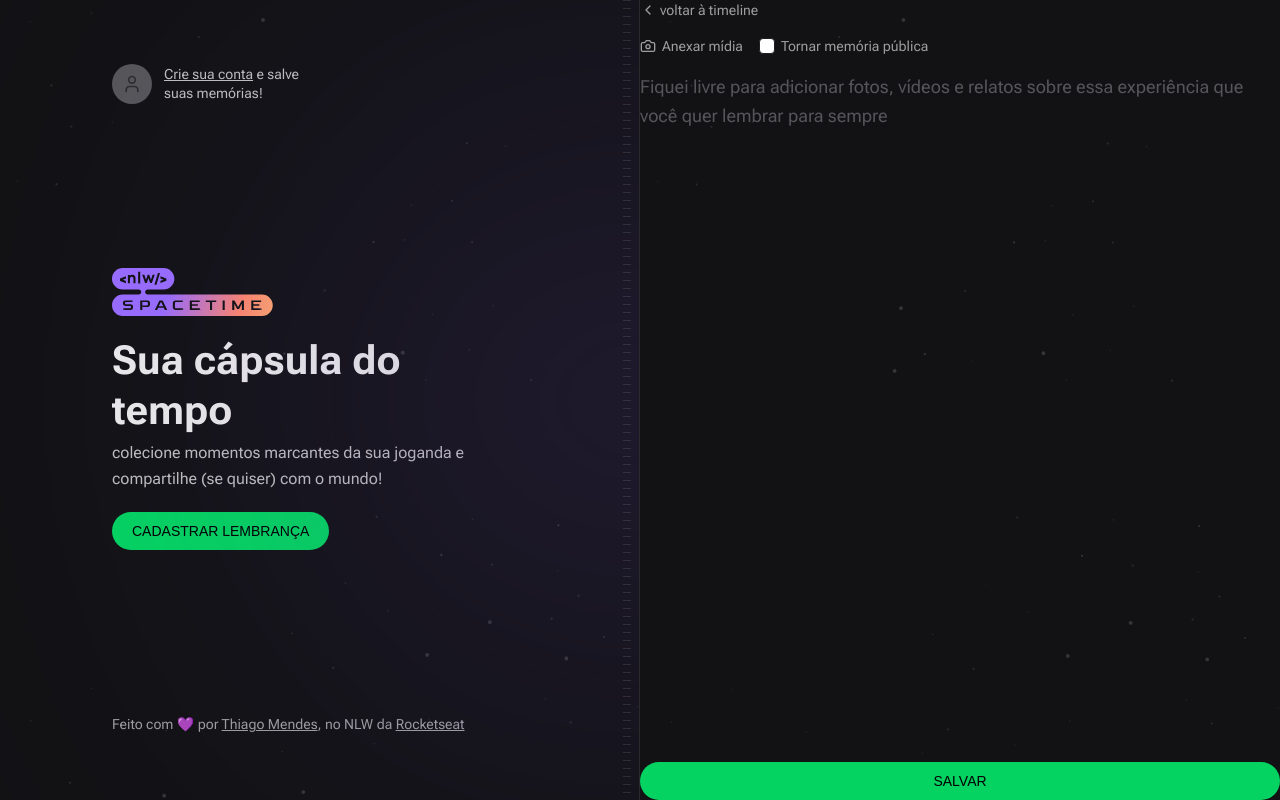
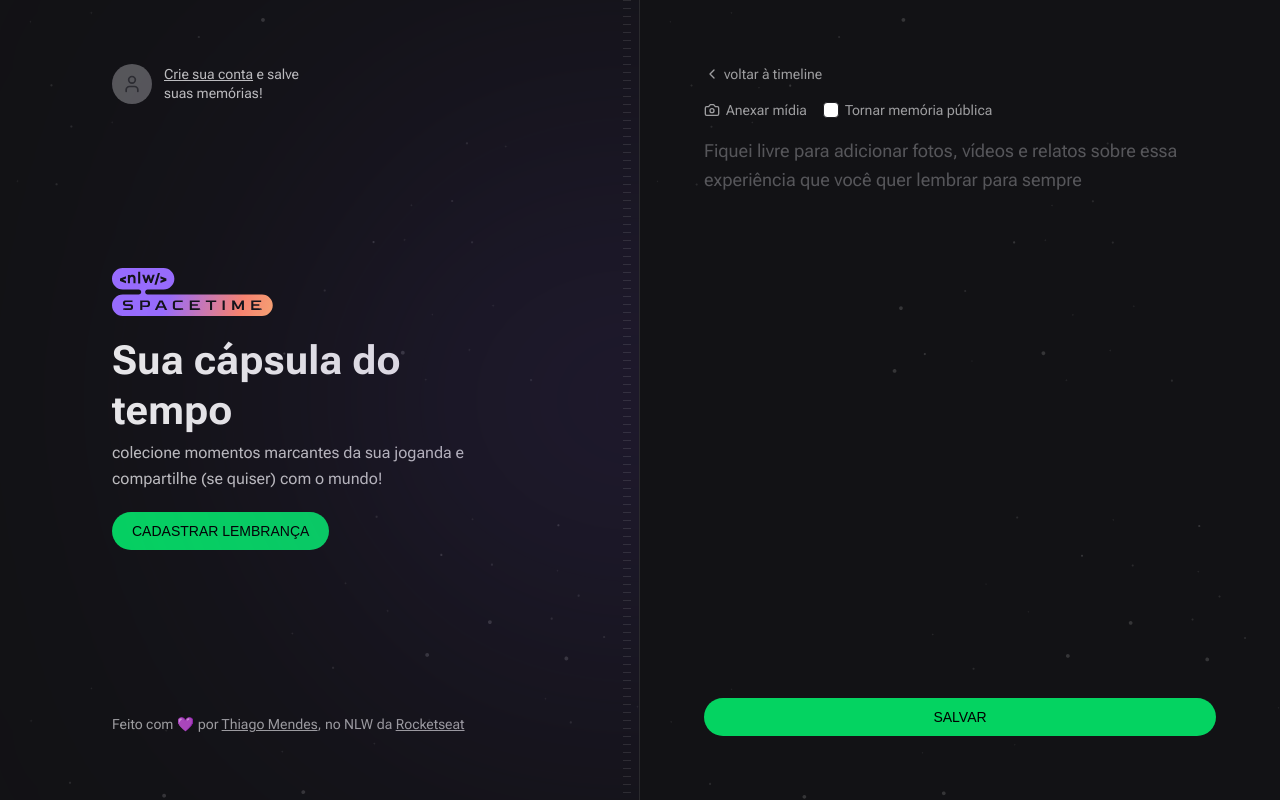
Before and after one commit to ThiagoZellMendes/timeCapsuleNLW, a Next.js app in the folder web/: page /memories/new in a window 1280 px wide. Built offline with nearby package versions, Linux system fonts and the light colour scheme; no server answers; a web font is replaced by a local one.

Commit message:
Refactor: Add Padding NewMemory Screen - Web

```diff
--- a/web/src/app/memories/new/page.tsx
+++ b/web/src/app/memories/new/page.tsx
@@ -4,7 +4,7 @@
 
 export default function NewMemory() {
   return (
-    <div className="flex flex-col flex-1 gap-4">
+    <div className="flex flex-col flex-1 gap-4 p-16">
       <Link
         href="/"
         className="flex items-center gap-1 text-sm text-gray-200 hover:text-gray-100"
```
